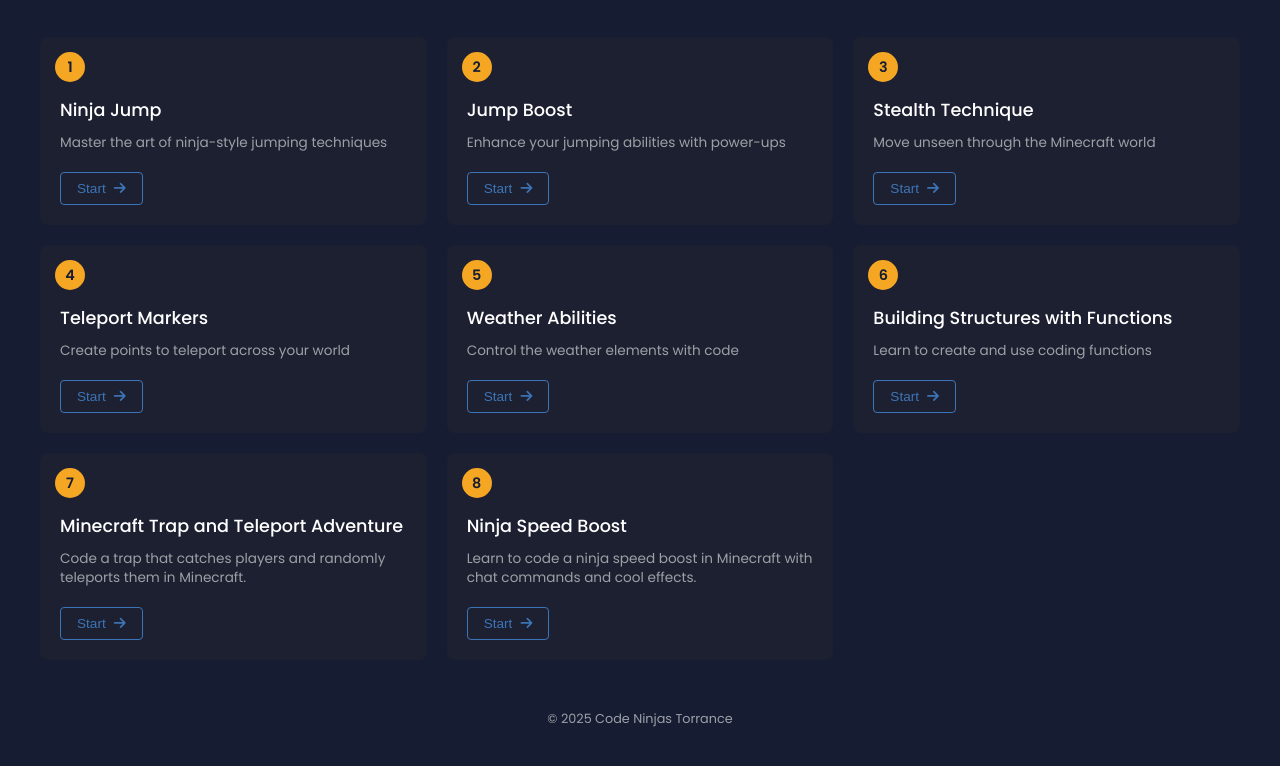
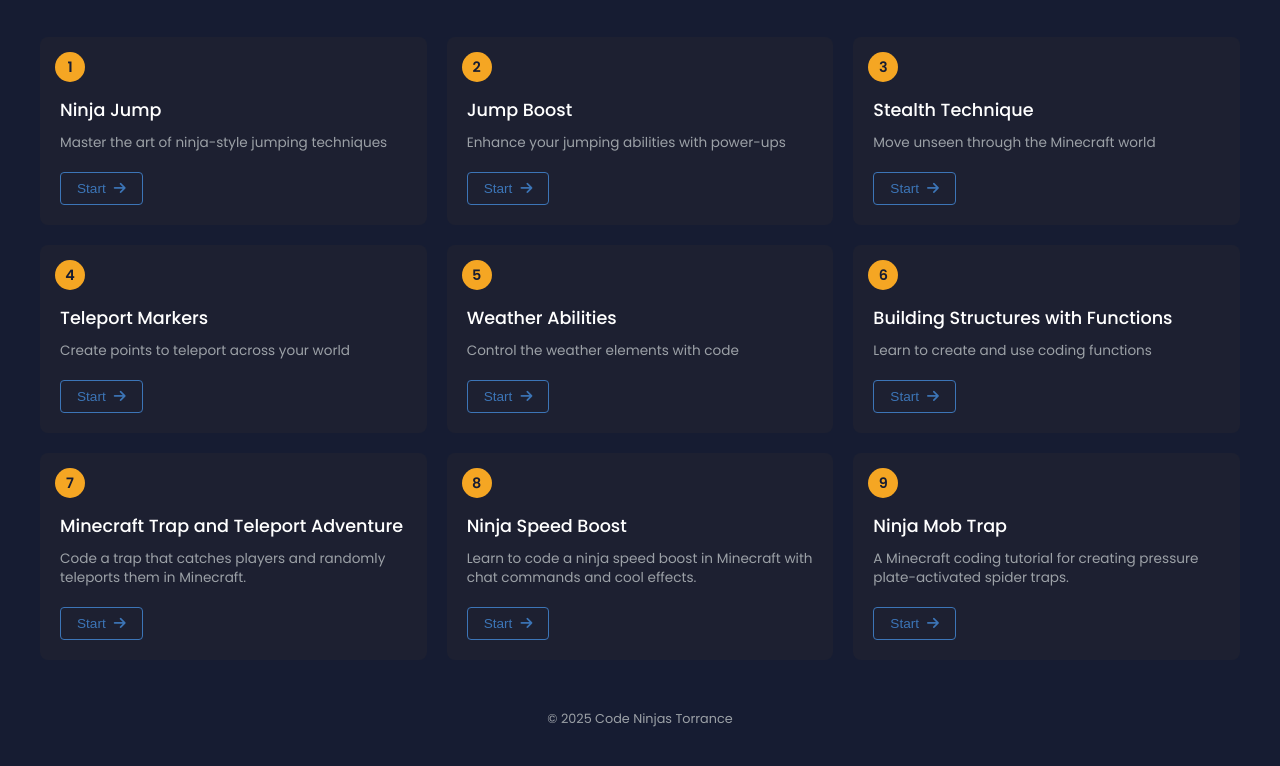
Before and after one commit to ezagal1004/minecraft-hub-curriculum, a plain HTML site: page index.html in a window 1280 px wide. Shown: the part 122-888 px from the top of the page. Drawn offline with Linux system fonts and the light colour scheme.

Commit message:
Update index.html

```diff
--- a/index.html
+++ b/index.html
@@ -234,6 +234,12 @@
                 title: "Ninja Speed Boost",
                 description: "Learn to code a ninja speed boost in Minecraft with chat commands and cool effects.",
                 url: "https://tinyurl.com/ninjaspeedboost"
+            },
+            {
+                id: 9,
+                title: "Ninja Mob Trap",
+                description: "A Minecraft coding tutorial for creating pressure plate-activated spider traps.",
+                url: "https://tinyurl.com/ninja-trap"
             }
 
             // Add new lessons here by copying one of the objects above
```
